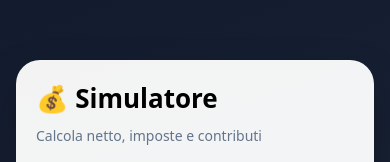
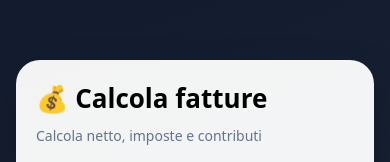
Before and after one commit to alessandrofogliada/calcolo_tasse, a plain HTML site: page index.html in a window 390 px wide. Shown: the part 235-397 px from the top of the page. Drawn offline with Linux system fonts and the light colour scheme.

```diff
--- a/index.html
+++ b/index.html
@@ -140,7 +140,7 @@
 <div class="app">
   <div class="card">
 
-    <h1>💰 Simulatore</h1>
+    <h1>💰 Calcola fatture</h1>
     <div class="subtitle">Calcola netto, imposte e contributi</div>
 
     <div class="input-wrap">
```
